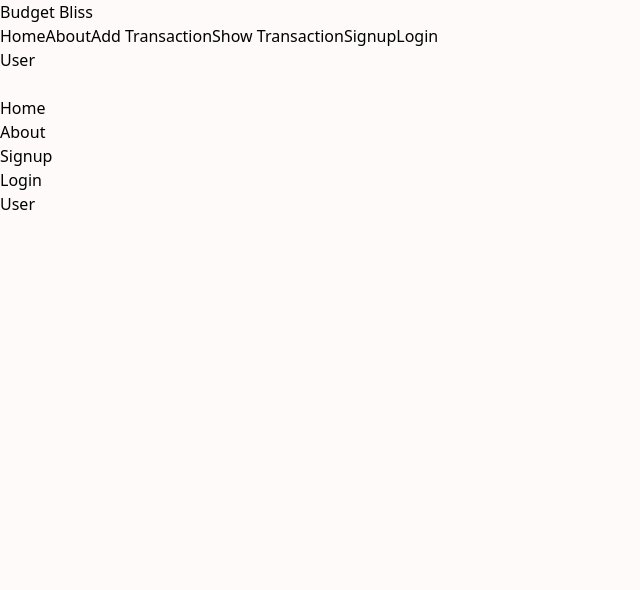
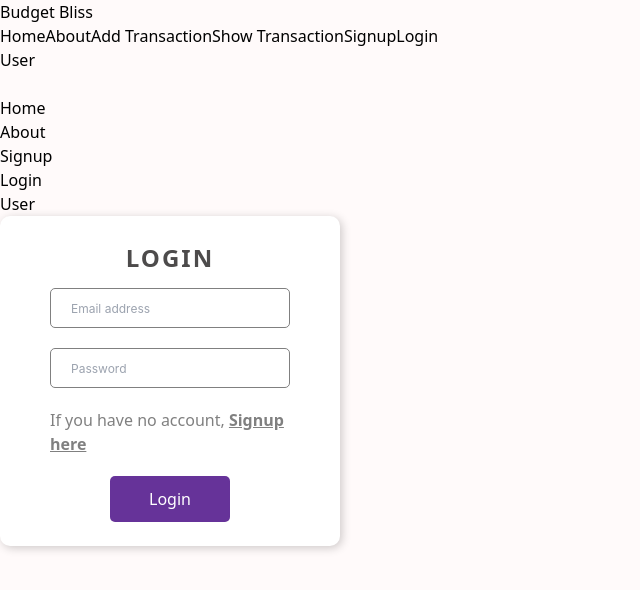
Before and after one commit to yogita-s-24/budget-bliss, a React (Vite) app in the folder client/: page /login in a window 1280 px wide. Shown: the top 590 px of the page, without its empty margins (0-640 px from the left). Built offline with nearby package versions, Linux system fonts and the light colour scheme.

Commit message:
feat : Implementing Login Component, State Management and Styling

```diff
--- /dev/null
+++ b/client/src/views/Login/Login.css
@@ -0,0 +1,73 @@
+.login-form {
+  max-width: 340px;
+  background-color: white;
+  padding: 24px 50px;
+  border-radius: 10px;
+  display: flex;
+  flex-direction: column;
+  align-items: center;
+  box-shadow: 2px 2px 10px rgba(0, 0, 0, 0.2);
+}
+
+.login {
+  color: rgb(77, 75, 75);
+  text-transform: uppercase;
+  letter-spacing: 2px;
+  display: block;
+  font-weight: bold;
+  font-size: x-large;
+  margin-bottom: 0.5em;
+}
+
+.form---input {
+  width: 100%;
+  margin-bottom: 20px;
+  font-size: 12px;
+  height: 40px !important;
+  border-radius: 5px;
+  border: 1px solid gray;
+  padding: 10px 20px;
+  font-family: "Inter", sans-serif;
+  outline: none;
+}
+
+.form--input:focus {
+  border: 1px solid #639;
+  outline: none;
+}
+
+.form--marketing {
+  display: flex;
+  margin-bottom: 1.25em;
+  align-items: center;
+}
+
+.form--marketing > input {
+  margin-right: 0.625em;
+}
+
+.form--marketing > label {
+  color: grey;
+}
+
+.checkbox,
+input[type="checkbox"] {
+  accent-color: #639;
+}
+
+.form--submit {
+  width: 100%;
+  padding: 0.5em;
+  border-radius: 5px;
+  color: white;
+  background-color: #639;
+  border: 1px dashed #639;
+  cursor: pointer;
+}
+
+.form--submit:hover {
+  color: white;
+  background-color: black;
+  cursor: pointer;
+  transition: 0.5s;
+}
--- a/client/src/views/Login/Login.jsx
+++ b/client/src/views/Login/Login.jsx
@@ -1,10 +1,52 @@
-import React from 'react'
+import React, {useState} from 'react'
+import './Login.css'
+import { Link } from 'react-router-dom'
 import Navbar from '../../components/Navbar/Navbar'
 
 function Login() {
+  const [email, setEmail] = useState('');
+  const [password, setPassword] = useState('');
+
   return (
     <div>
       <Navbar/>
+      <form className="login-form mx-auto mt-20 py-3">
+        <span className="login">Login</span>
+
+        <input
+          type="email"
+          placeholder="Email address"
+          className="form---input mt-3"
+          value={email}
+          onChange={(e)=>{
+            setEmail(e.target.value);
+          }}
+        />
+
+        <input
+        type="password"
+        placeholder="Password"
+        className="form---input"
+        value={password}
+        onChange={(e)=>{
+          setPassword(e.target.value);
+        }}
+         />
+
+        <div className="form--marketing">
+          <label for="okayToEmail" className="checkbox text-sm">
+            If you have no account,{" "}
+            <b>
+              <Link to="/signup">
+                <u className="text-center cursor-pointer font-bold">
+                  Signup here
+                </u>
+              </Link>
+            </b>
+          </label>
+        </div>
+        <button className="form--submit">Login</button>
+      </form>
     </div>
   )
 }
```
